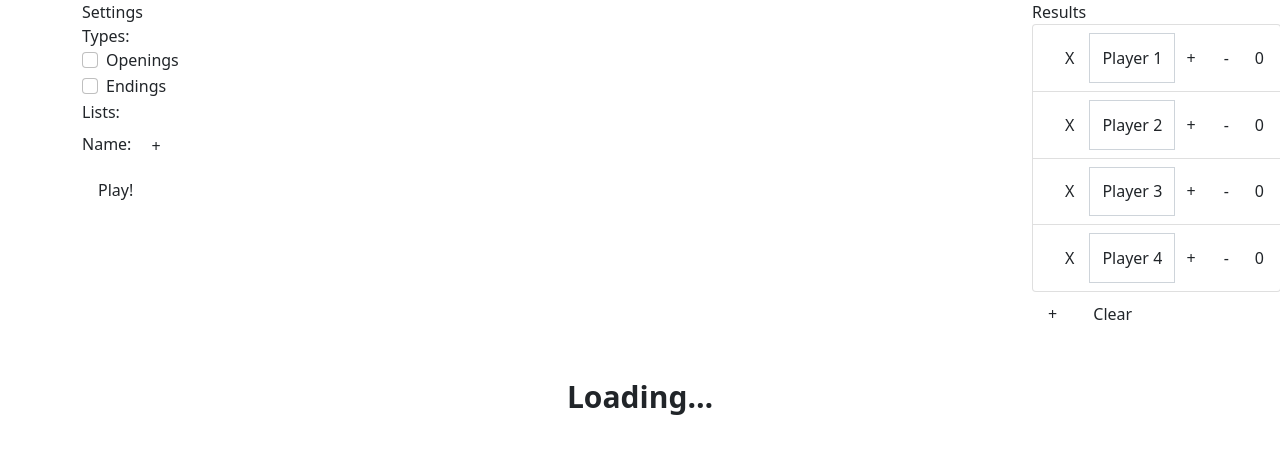
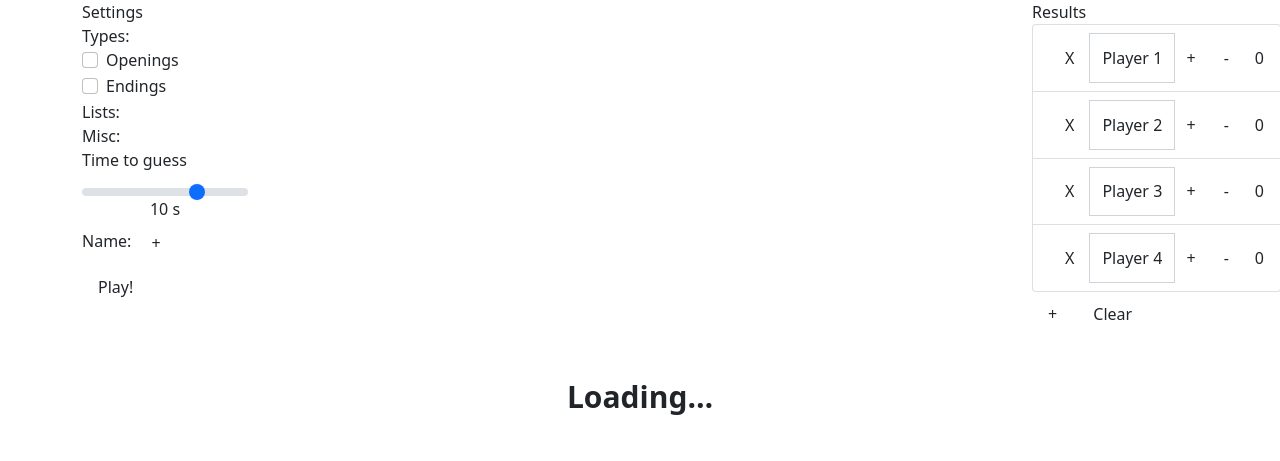
Before and after one commit to przemub/anime_quiz, a Django app: template quiz/templates/quiz/quiz.html in a window 1280 px wide. Shown: the part 56-517 px from the top of the page. Run offline with Django 3.2, Linux system fonts and the light colour scheme; the template is opened without the code that fills it, so the values that code supplies are empty; parts of the project's set-up code (start-up, migrations or seed data) failed here and were passed over.

Commit message:
Time slider

```diff
--- a/quiz/static/quiz/main.css
+++ b/quiz/static/quiz/main.css
@@ -61,3 +61,8 @@ img.icon {
 #remram {
     position: fixed;
 }
+
+#time-range-out-div {
+    text-align: center;
+    margin-top: -0.8em;
+}
--- a/quiz/static/quiz/main.js
+++ b/quiz/static/quiz/main.js
@@ -18,9 +18,9 @@ function removeUser(element) {
 document.addEventListener("DOMContentLoaded", function() {
     const count = document.getElementById('count');
     const details = document.getElementById('details');
-    const player = document.getElementById('player')
+    const player = document.getElementById('player');
 
-    let time = 9;
+    let time = parseInt(document.getElementById('time-range').value);
     let waiting = false; // True when waiting for data.
 
     function play() {
@@ -111,4 +111,15 @@ document.addEventListener("DOMContentLoaded", function () {
             playerField.outerHTML = playerField.outerHTML.replace(/value=".*"/, 'value="'+playerField.value+'"');
         };
     }
+
+    let time = sessionStorage.getItem("time");
+    if(time === null) time = 10;
+
+    const timeRange = document.getElementById('time-range');
+    timeRange.value = time;
+    document.getElementById('time-range-out').innerText = timeRange.value;
+    timeRange.addEventListener('change', function(){
+        document.getElementById('time-range-out').innerText = timeRange.value;
+        sessionStorage['time'] = timeRange.value;
+    });
 });
--- a/quiz/templates/quiz/quiz.html
+++ b/quiz/templates/quiz/quiz.html
@@ -56,6 +56,17 @@
                 {% endfor %}
             </div>
 
+            <label for="misc">Misc:</label>
+            <div class="form-group" id="misc">
+                <div>
+                    <label for="time-range" class="form-label">Time to guess</label>
+                    <input type="range" class="form-range" id="time-range" name="time" min="0" max="14" value="10" step="1">
+                    <div id="time-range-out-div">
+                        <output id="time-range-out">10</output> s
+                    </div>
+                </div>
+            </div>
+
              <div class="form-group">
                <label for="user">Name:</label>
                  {% for user in users %}
--- a/uwsgi.cfg
+++ b/uwsgi.cfg
@@ -7,3 +7,4 @@ vacuum=True
 max-requests=5000
 socket=:12345
 http=:8009
+static-map = /static=/usr/src/app/static
```
